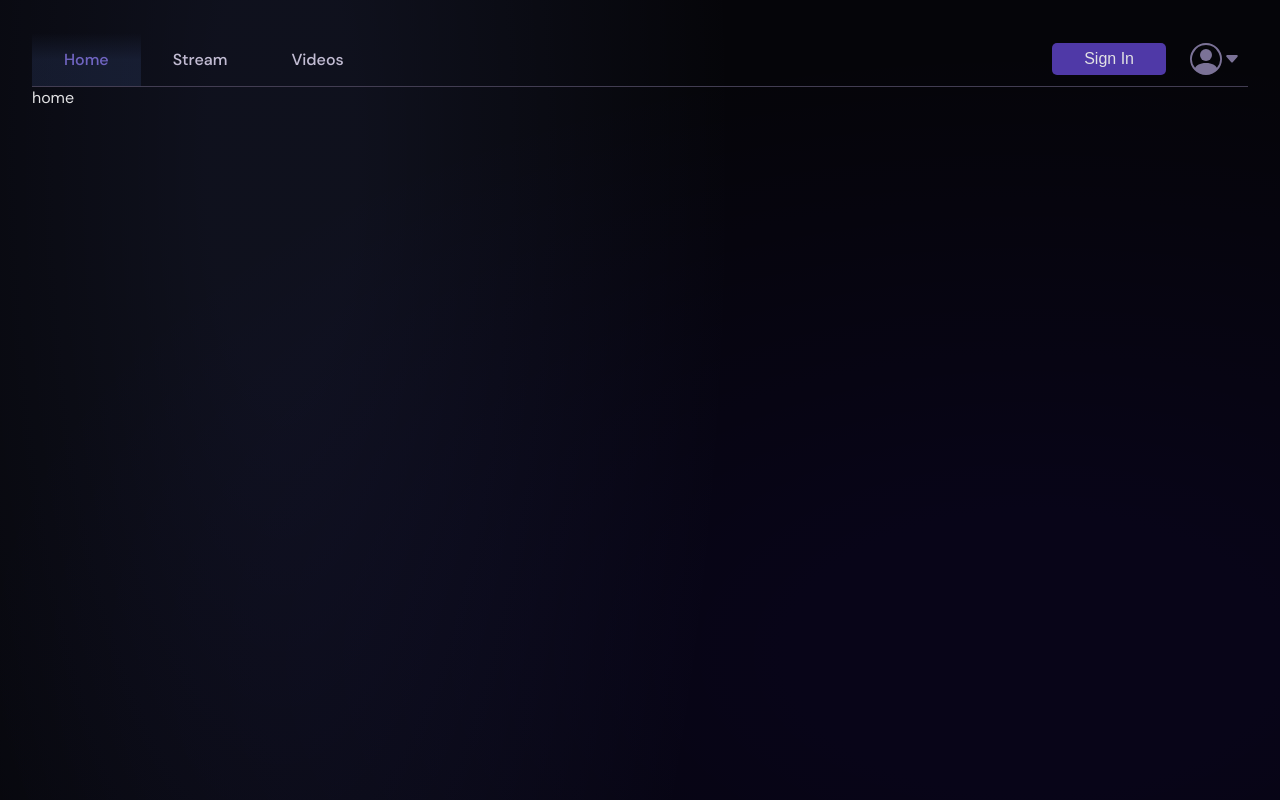
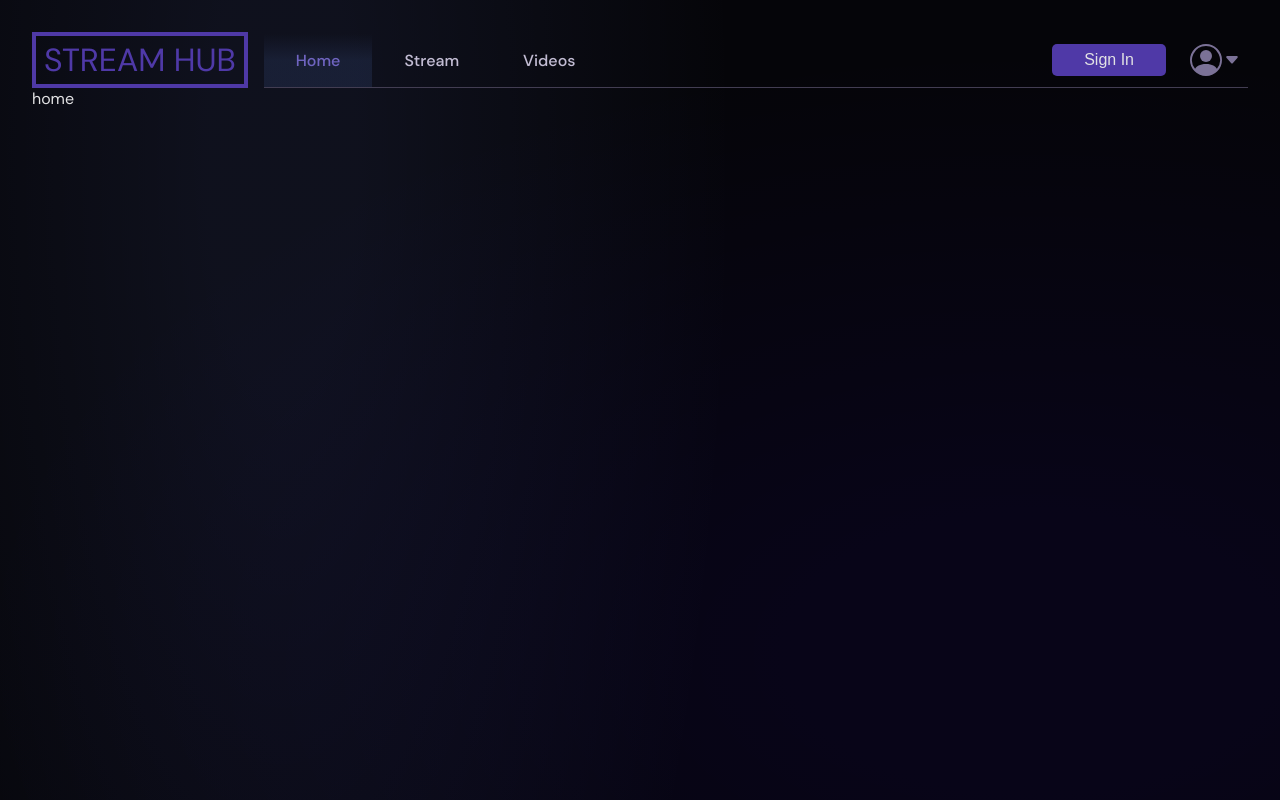
Before and after one commit to kuanoni/streamer-hub, a Next.js app: page / in a window 1280 px wide. Built offline with nearby package versions, Linux system fonts and the light colour scheme; no server answers.

Commit message:
add BrandLogo to left of navbar

```diff
--- a/src/common/components/Navbar.tsx
+++ b/src/common/components/Navbar.tsx
@@ -7,10 +7,16 @@ import { useRouter } from 'next/router';
 import NavButton from './new/NavButton';
 import UserSignedIn from './new/UserSignedIn';
 
-const StyledNav = styled('nav', {
+const Topbar = styled('div', {
+	display: 'flex',
+});
+
+const Nav = styled('nav', {
 	position: 'relative',
 	display: 'flex',
 	alignItems: 'center',
+	width: '100%',
+	marginTop: 'auto',
 	borderBottom: `1px solid ${theme.colors.grey700}`,
 });
 
@@ -18,6 +24,20 @@ const AlignRightContainer = styled('div', {
 	display: 'flex',
 	gap: '2rem',
 	marginLeft: 'auto',
+});
+
+const BrandLogo = styled('div', {
+	display: 'inline-block',
+	padding: '.5rem',
+	marginRight: '1rem',
+	color: theme.colors.primary400,
+	border: `4px solid ${theme.colors.primary400}`,
+	verticalAlign: 'middle',
+	fontSize: '2rem',
+	lineHeight: 1,
+	whiteSpace: 'nowrap',
+	textTransform: 'uppercase',
+	userSelect: 'none',
 });
 
 const Navbar: FC<{ children?: React.ReactNode }> = ({ children }) => {
@@ -41,7 +61,9 @@ const Navbar: FC<{ children?: React.ReactNode }> = ({ children }) => {
 	return (
 		<>
 			<SignIn isOpen={isSignInOpen} close={closeSignIn} />
-			<StyledNav>
+			<Topbar>
+				<BrandLogo>Stream Hub</BrandLogo>
+				<Nav>
 					<NavButton link='/'>Home</NavButton>
 					<NavButton link='/stream'>Stream</NavButton>
 					<NavButton link='/videos'>Videos</NavButton>
@@ -50,7 +72,8 @@ const Navbar: FC<{ children?: React.ReactNode }> = ({ children }) => {
 						{children}
 						<UserSignedIn status={status} openSignIn={openSignIn} />
 					</AlignRightContainer>
-			</StyledNav>
+				</Nav>
+			</Topbar>
 		</>
 	);
 };
```
Lines whose indentation alone changed are shown as unchanged.
